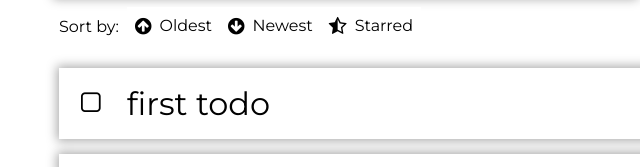
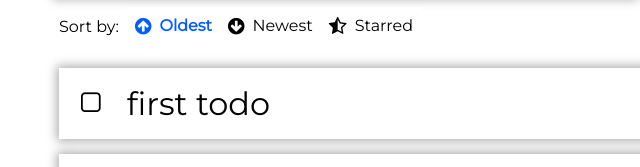
Before and after one commit to fac-12/ssbt-ToDo, a plain HTML site: page index.html in a window 1280 px wide. In both pictures the pointer is over the button "Oldest". Shown: the part 270-437 px from the top of the page, 241-881 px from the left. Drawn offline with Linux system fonts and the light colour scheme.

Commit message:
Sort buttons blue on hover

```diff
--- a/style.css
+++ b/style.css
@@ -156,8 +156,9 @@ h1 {
     background-color: white;
 }
 
-.sort-buttons > button:hover {
-    border: 1 solid black;
+.sort-buttons:hover > button:hover {
+    color: rgb(0, 94, 255);
+    font-weight: bold;
 }
 
 .sort-buttons button span {
```
